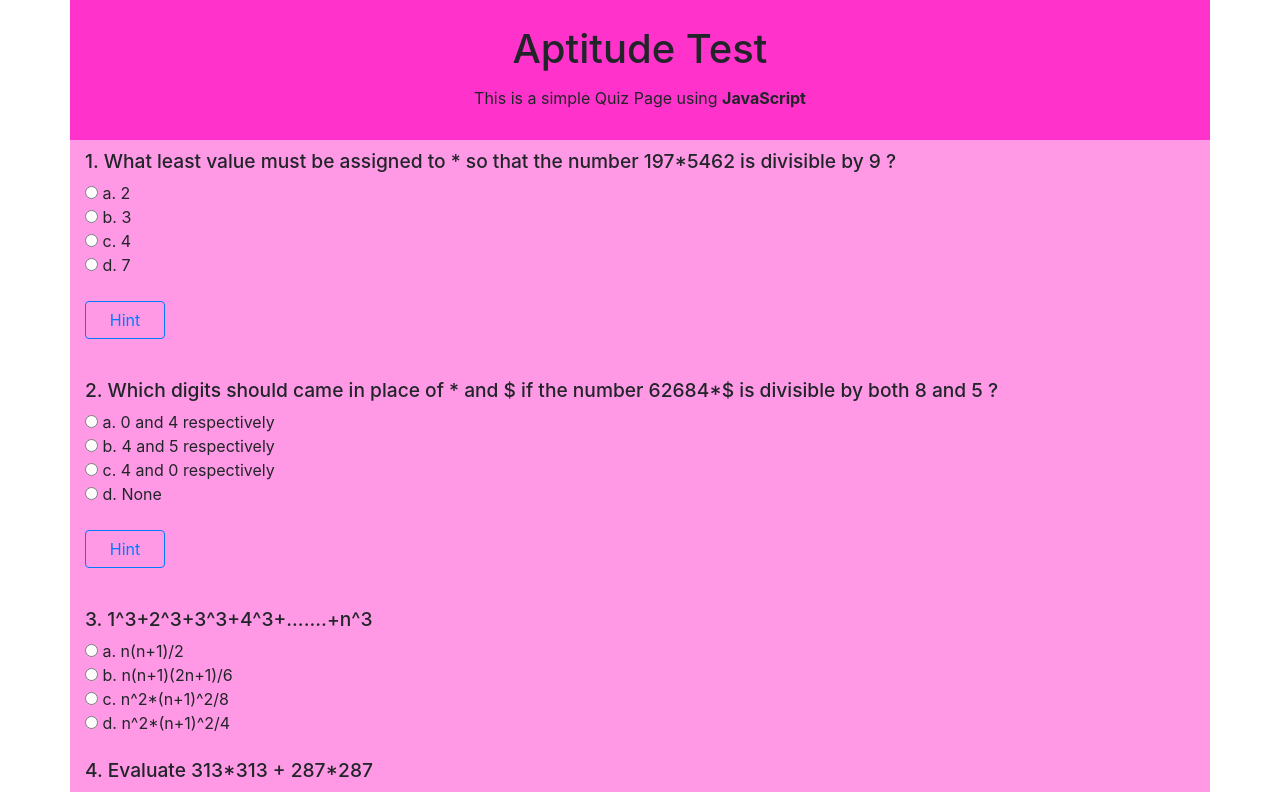
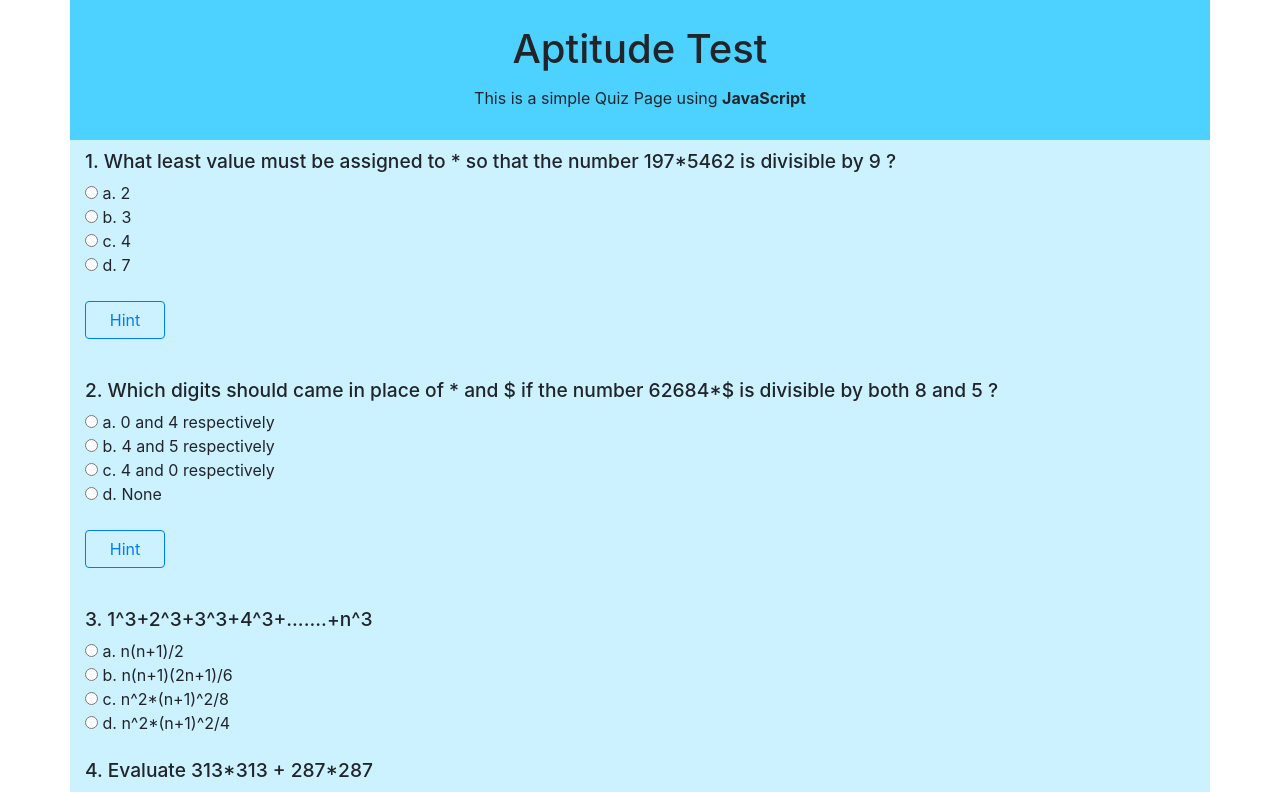
Before and after one commit to isha2012/Js_Quiz, a plain HTML site: page index.html in a window 1280 px wide. Shown: the top 792 px of the page. Drawn offline with nearby package versions, Linux system fonts and the light colour scheme.

Commit message:
Add files via upload

```diff
--- a/style.css
+++ b/style.css
@@ -1,5 +1,5 @@
 header {
-     background-color: #ff33cc;
+     background-color: #4dd2ff;
      height: 140px;
 
 }
@@ -25,14 +25,14 @@ button {
 }
 
 footer {
-   background-color: #ff33cc;
+   background-color: #4dd2ff;
    padding-top: 15px;
    padding-bottom: 15px;
    height: 120px;
 }
 
 section {
-   background-color:  #ff99e6;
+   background-color: #ccf2ff;
 }
 
 form {
```
